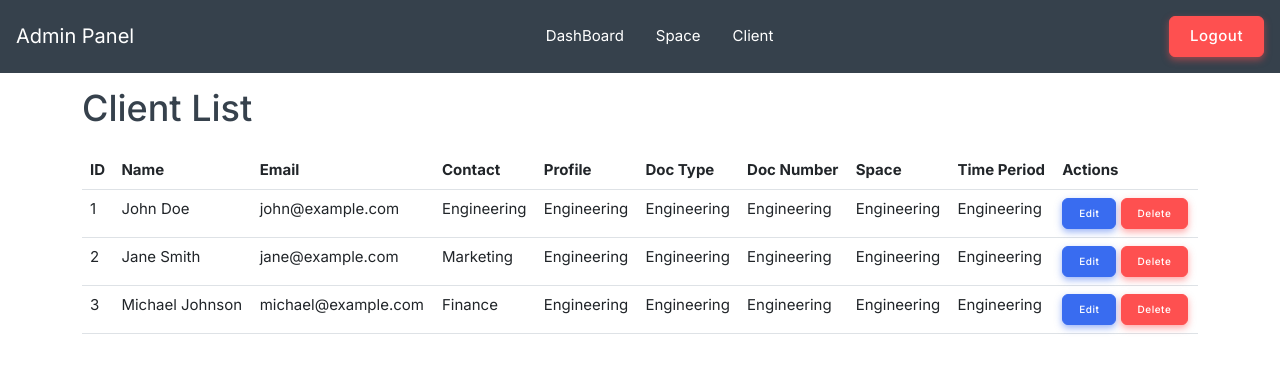
After one commit to mahesh-51/Apna-space, a CodeIgniter app: page /work/client in a window 1280 px wide. The commit adds this page. Shown: the top 373 px of the page. Run offline with CodeIgniter, Linux system fonts and the light colour scheme.

Commit message:
design changes and admin panel

```diff
--- a/application/config/routes.php
+++ b/application/config/routes.php
@@ -61,3 +61,8 @@ $route['pricing'] = 'welcome/pricing';
 $route['contact-us'] = 'welcome/contact';
 $route['sign-up'] = 'welcome/signUp';
 $route['login'] = 'welcome/login';
+
+//admin routes
+$route['dashboard'] = 'welcome/dashboard';
+$route['client'] = 'welcome/client';
+$route['space'] = 'welcome/space';
--- a/application/controllers/Welcome.php
+++ b/application/controllers/Welcome.php
@@ -61,16 +61,42 @@ class Welcome extends CI_Controller {
 
 	public function login()
 	{
+		print_r($_POST);
 		$this->load->view('header');
 		$this->load->view('login');
 		$this->load->view('footer');
+		if($_POST){
+			$username = $_POST['email'];
+			$password = $_POST['password'];
+			if($username == "admin@gmail.com" && $password == "123456"){
+				header("Location: dashboard");
+			} else {
+				echo "Invalid Login Credntials";
+			}
+		}
 	}
 
-	public function signUp()
+	public function dashboard()
 	{
-		$this->load->view('header');
-		$this->load->view('signup');
-		$this->load->view('footer');
+		$this->load->view('admin/header');
+		$this->load->view('admin/navbar');
+		$this->load->view('admin/dashboard');
+		$this->load->view('admin/footer');
+	}
 
+	public function space()
+	{
+		$this->load->view('admin/header');
+		$this->load->view('admin/navbar');
+		$this->load->view('admin/space');
+		$this->load->view('admin/footer');
+	}
+
+	public function client()
+	{
+		$this->load->view('admin/header');
+		$this->load->view('admin/navbar');
+		$this->load->view('admin/client');
+		$this->load->view('admin/footer');
 	}
 }
--- /dev/null
+++ b/application/views/admin/client.php
@@ -0,0 +1,66 @@
+<div class="container">
+  <h2 class="py-2">Client List</h2>
+  <table class="table">
+    <thead>
+      <tr>
+        <th>ID</th>
+        <th>Name</th>
+        <th>Email</th>
+        <th>Contact</th>
+        <th>Profile</th>
+        <th>Doc Type</th>
+        <th>Doc Number</th>
+        <th>Space</th>
+        <th>Time Period</th>
+        <th>Actions</th>
+      </tr>
+    </thead>
+    <tbody>
+      <tr>
+        <td>1</td>
+        <td>John Doe</td>
+        <td>john@example.com</td>
+        <td>Engineering</td>
+        <td>Engineering</td>
+        <td>Engineering</td>
+        <td>Engineering</td>
+        <td>Engineering</td>
+        <td>Engineering</td>
+        <td>
+          <button type="button" class="btn btn-primary btn-sm">Edit</button>
+          <button type="button" class="btn btn-danger btn-sm">Delete</button>
+        </td>
+      </tr>
+      <tr>
+        <td>2</td>
+        <td>Jane Smith</td>
+        <td>jane@example.com</td>
+        <td>Marketing</td>
+        <td>Engineering</td>
+        <td>Engineering</td>
+        <td>Engineering</td>
+        <td>Engineering</td>
+        <td>Engineering</td>
+        <td>
+          <button type="button" class="btn btn-primary btn-sm">Edit</button>
+          <button type="button" class="btn btn-danger btn-sm">Delete</button>
+        </td>
+      </tr>
+      <tr>
+        <td>3</td>
+        <td>Michael Johnson</td>
+        <td>michael@example.com</td>
+        <td>Finance</td>
+        <td>Engineering</td>
+        <td>Engineering</td>
+        <td>Engineering</td>
+        <td>Engineering</td>
+        <td>Engineering</td>
+        <td>
+          <button type="button" class="btn btn-primary btn-sm">Edit</button>
+          <button type="button" class="btn btn-danger btn-sm">Delete</button>
+        </td>
+      </tr>
+    </tbody>
+  </table>
+</div>
--- /dev/null
+++ b/application/views/admin/footer.php
@@ -0,0 +1,5 @@
+<script src="https://ajax.googleapis.com/ajax/libs/jquery/3.5.1/jquery.min.js"></script>
+<script src="https://cdnjs.cloudflare.com/ajax/libs/popper.js/1.16.0/umd/popper.min.js"></script>
+<script src="https://maxcdn.bootstrapcdn.com/bootstrap/4.5.2/js/bootstrap.min.js"></script>
+</body>
+</html>
--- /dev/null
+++ b/application/views/admin/header.php
@@ -0,0 +1,25 @@
+<!DOCTYPE html>
+<html lang="en">
+
+<head>
+    <meta charset="utf-8" />
+    <title>CO-WORKING</title>
+    <meta name="viewport" content="width=device-width, initial-scale=1.0">
+    <meta name="description" content="App and Saas Landing Template" />
+    <meta name="keywords" content="Application, Clean, Saas, Dashboard, Bootstrap4" />
+    <meta content="Apna-Space" name="author" />
+    <!-- favicon -->
+    <link rel="shortcut icon" href="assets/images/favicon.ico">
+    <!-- Bootstrap css -->
+    <link href="assets/css/bootstrap.min.css" rel="stylesheet" type="text/css" />
+    <!-- Icons -->
+    <link href="assets/css/materialdesignicons.min.css" rel="stylesheet" type="text/css" />
+    <link rel="stylesheet" href="assets/unicons.iconscout.com/release/v2.1.9/css/unicons.css">
+    <!-- lightbox -->
+    <link href="assets/css/tobii.min.css" rel="stylesheet" type="text/css" />
+    <!-- Slider -->
+    <link rel="stylesheet" href="assets/css/tiny-slider.css" />
+    <!-- Main css File -->
+    <link href="assets/css/style.min.css" rel="stylesheet" type="text/css" />
+</head>
+<body>
--- /dev/null
+++ b/application/views/admin/navbar.php
@@ -0,0 +1,26 @@
+<nav class="navbar navbar-expand-lg navbar-light bg-dark p-3">
+  <a class="navbar-brand text-white" href="#">Admin Panel</a>
+  <button class="navbar-toggler" type="button" data-toggle="collapse" data-target="#navbarSupportedContent" aria-controls="navbarSupportedContent" aria-expanded="false" aria-label="Toggle navigation">
+    <span class="navbar-toggler-icon"></span>
+  </button>
+  <div class="collapse navbar-collapse justify-content-center" id="navbarSupportedContent">
+    <ul class="navbar-nav mr-auto">
+      <li class="nav-item active px-3">
+        <a class="text-white" href="<?php echo base_url() . 'dashboard' ?>">DashBoard</a>
+      </li>
+      <li class="nav-item px-3">
+        <a class="text-white" href="<?php echo base_url() . 'space' ?>">Space</a>
+      </li>
+      <li class="nav-item px-3">
+        <a class="text-white" href="<?php echo base_url() . 'client' ?>">Client</a>
+      </li>
+    </ul>
+  </div>
+  <div>
+    <ul class="navbar-nav ml-auto">
+      <button class="btn btn-danger">
+        Logout
+      </button>
+    </ul>
+  </div>
+</nav>
--- a/application/views/navbar.php
+++ b/application/views/navbar.php
@@ -21,7 +21,7 @@
                 </div>
 
                 <div class="buy-button">
-                    <a href="javascript:void(0)" class="text-white login scroll-down" data-bs-toggle="modal" data-bs-target="#exampleModal"><i class="uil uil-user"></i></a>
+                    <a href="<?php echo base_url() . 'login' ?>" class="text-white login scroll-down"><i class="uil uil-user"></i></a>
                 </div><!--end login button-->
 
             <div id="navigation">
```
Also changed, not shown: application/views/admin/dashboard.php (added, +89 -0 lines), application/views/admin/space.php (added, +54 -0 lines), application/views/footer.php (+0 -49 lines), application/views/login.php (+3 -7 lines).
